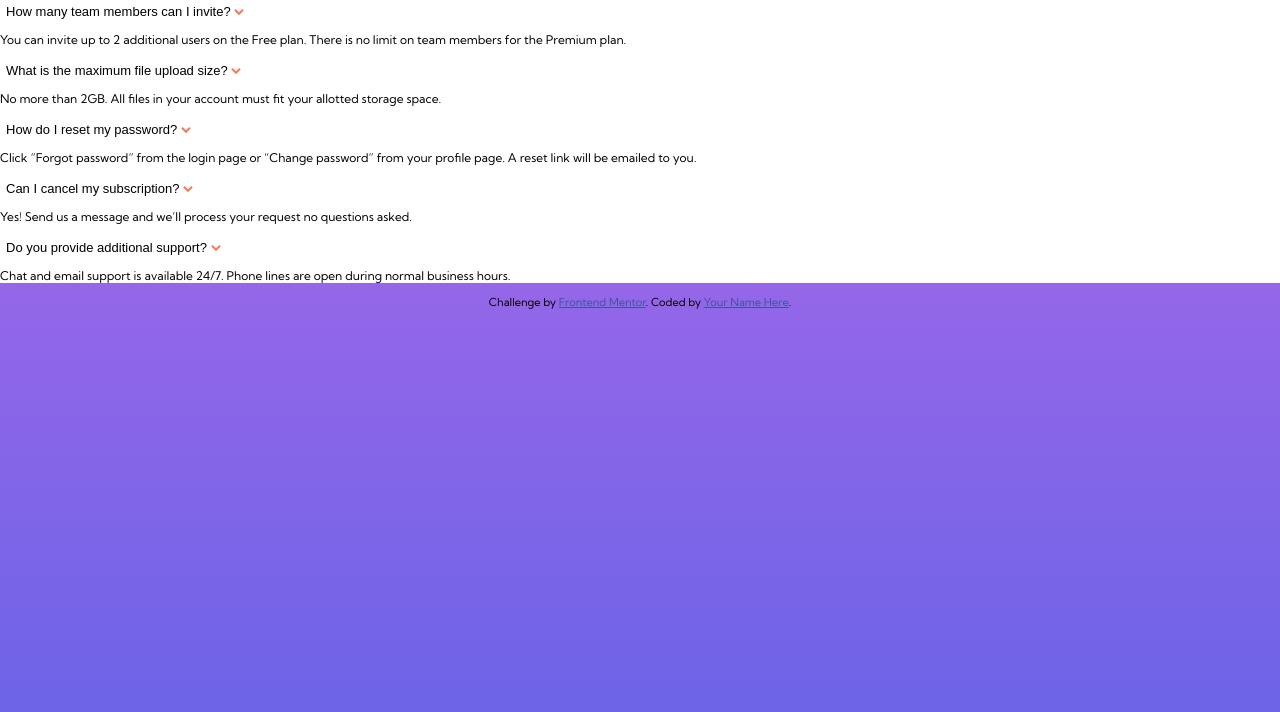
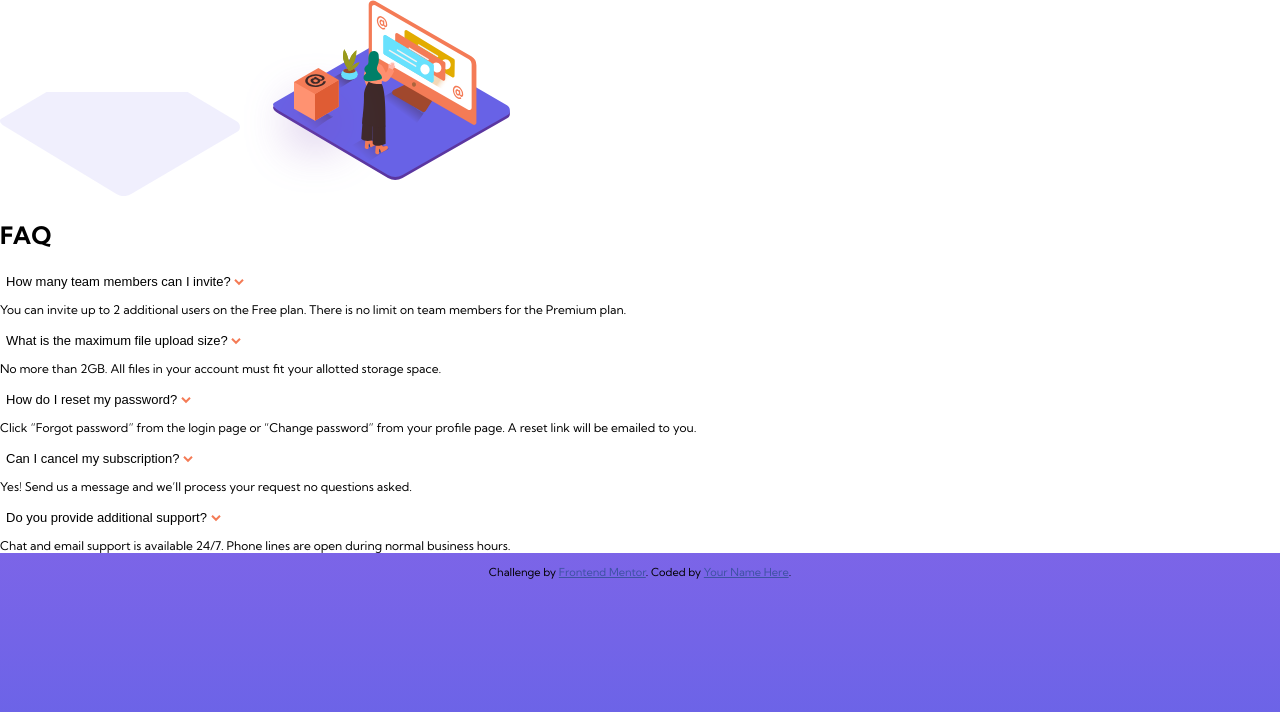
Before and after one commit to ltc870/faqaccordioncard, a website built with Vite: page index.html in a window 1280 px wide. Built offline with nearby package versions, Linux system fonts and the light colour scheme.

Commit message:
added symantic html to index.html

```diff
--- a/index.html
+++ b/index.html
@@ -19,6 +19,14 @@
 <body>
 
   <article class="container">
+
+    <div class="hero-container">
+      <img src="/src/images/bg-pattern-mobile.svg" alt="">
+      <img src="/src/images/illustration-woman-online-mobile.svg" alt="">
+    </div>
+
+    <main class="accordion-section">
+      <h1 class="accordion-title">FAQ</h1>
       <button class="accordion">How many team members can I invite? <img class="panel-arrow"
           src="/src/images/icon-arrow-down.svg" alt=""></button>
       <div class="panel">
@@ -32,8 +40,8 @@
         <p class="panel-text">No more than 2GB. All files in your account must fit your allotted storage space.</p>
       </div>
 
-    <button class="accordion">How do I reset my password? <img class="panel-arrow" src="/src/images/icon-arrow-down.svg"
-        alt=""></button>
+      <button class="accordion">How do I reset my password? <img class="panel-arrow"
+          src="/src/images/icon-arrow-down.svg" alt=""></button>
       <div class="panel">
         <p class="panel-text">Click “Forgot password” from the login page or “Change password” from your profile page.
           A reset link will be emailed to you.</p>
@@ -48,9 +56,11 @@
       <button class="accordion">Do you provide additional support? <img class="panel-arrow"
           src="/src/images/icon-arrow-down.svg" alt=""></button>
       <div class="panel">
-      <p class="panel-text">Chat and email support is available 24/7. Phone lines are open during normal business hours.
+        <p class="panel-text">Chat and email support is available 24/7. Phone lines are open during normal business
+          hours.
         </p>
       </div>
+    </main>
 
   </article>
 
```
Lines whose indentation alone changed are shown as unchanged.
